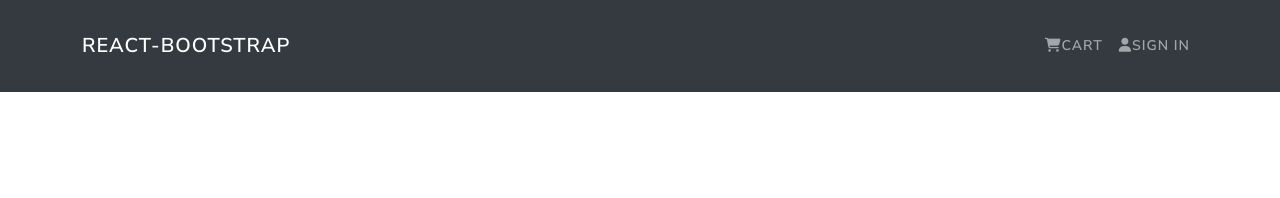
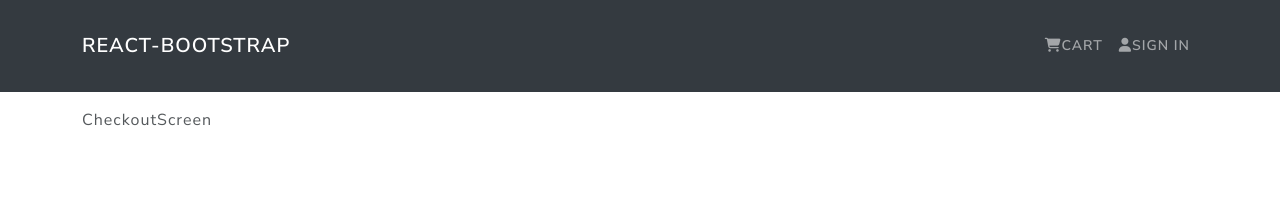
Before and after one commit to Abbiirr/simple-e-commerce, a React (Create React App) app in the folder client/: page /checkout in a window 1280 px wide. Shown: the top 198 px of the page. Built offline with nearby package versions, Linux system fonts and the light colour scheme.

Commit message:
Added checkoutscreen

```diff
--- a/client/src/App.js
+++ b/client/src/App.js
@@ -7,6 +7,7 @@ import Footer from "./components/Footer";
 import HomeScreen from "./screens/HomeScreen";
 import ProductScreen from "./screens/ProductScreen";
 import CartScreen from "./screens/CartScreen";
+import CheckoutScreen from "./screens/CheckoutScreen";
 
 const App = () => {
   return (
@@ -18,6 +19,7 @@ const App = () => {
             <Route path="/" element={<HomeScreen />} exact />
             <Route path="/product/:id" element={<ProductScreen />} />
             <Route path="cart/:id?" element={<CartScreen />} />
+            <Route path="checkout" element={<CheckoutScreen />} />
           </Routes>
         </Container>
       </main>
--- a/client/src/screens/CartScreen.js
+++ b/client/src/screens/CartScreen.js
@@ -43,7 +43,7 @@ const CartScreen = ({ match }) => {
   };
 
   const checkoutHandler = () => {
-    history("/login?redirect=shipping");
+    history("/checkout");
   };
   return (
     <Row>
--- /dev/null
+++ b/client/src/screens/CheckoutScreen.js
@@ -0,0 +1,7 @@
+import React from "react";
+
+const CheckoutScreen = () => {
+  return <div>CheckoutScreen</div>;
+};
+
+export default CheckoutScreen;
```
